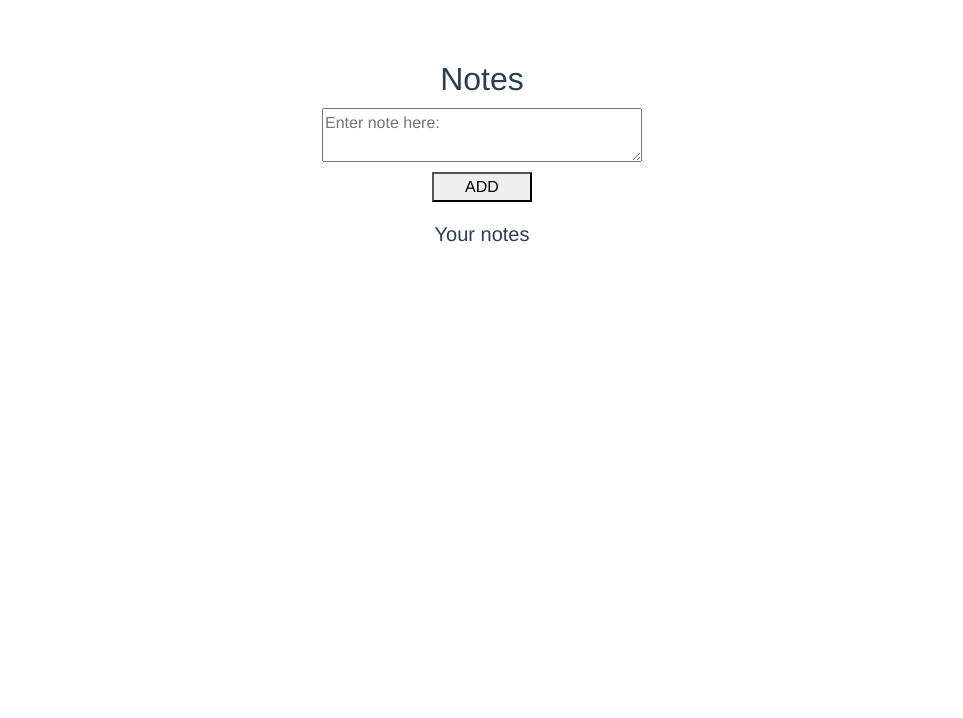
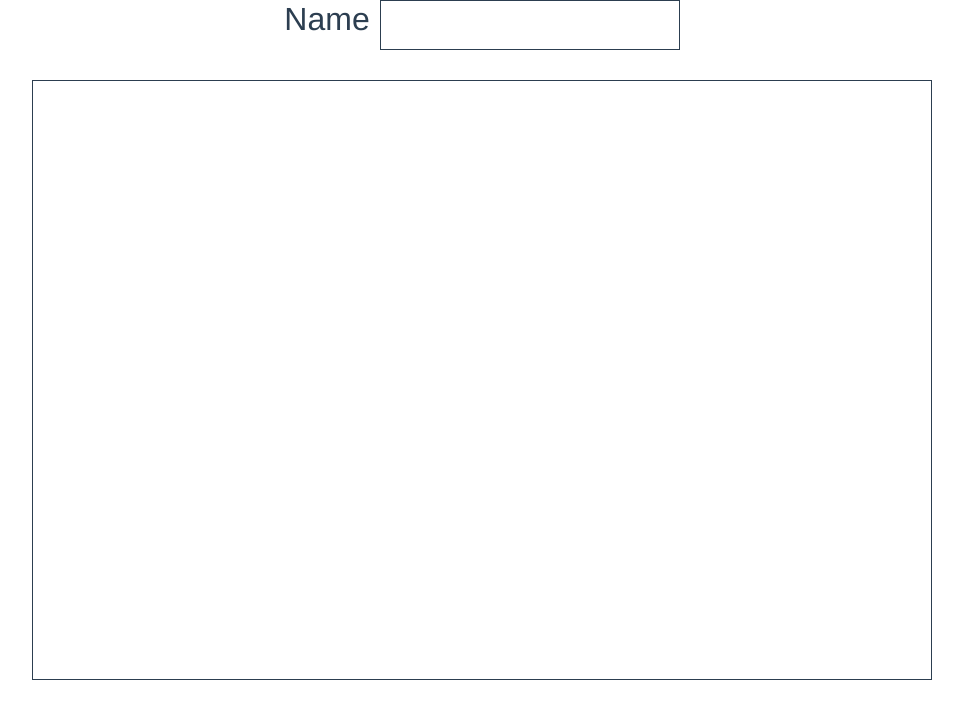
Before and after one commit to hardiksf/learning-vue, a Vue app in the folder hello-vue/: page / in a window 1280 px wide. Shown: the top 718 px of the page, without its empty margins (158-1121 px from the left). Built offline with nearby package versions, Linux system fonts and the light colour scheme.

Commit message:
Adds writing paper

```diff
--- a/hello-vue/src/App.vue
+++ b/hello-vue/src/App.vue
@@ -3,6 +3,7 @@
         <!-- <counter :addNum="10"></counter>
         <HelloWorld msg="Hello!" /> -->
         <notes></notes>
+        <writing-paper></writing-paper>
         <!-- <products></products>
         <toggle title="Toggle Component"></toggle> -->
     </div>
@@ -15,13 +16,15 @@
 import Notes from "./components/Notes.vue";
 // import Products from "./components/Products.vue";
 // import Toggle from "./components/Toggle.vue";
+import WritingPaper from "./components/WritingPaper.vue";
 
 export default {
     name: "App",
     components: {
         // Counter,
         // HelloWorld,
-        Notes
+        Notes,
+        WritingPaper
         // Products,
         // Toggle
     }
@@ -35,7 +38,7 @@ export default {
   -moz-osx-font-smoothing: grayscale
   text-align: center
   color: #2c3e50
-  margin-top: 60px
+//   margin-top: 60px
 
 .component-border
     border: solid 1pt grey
@@ -45,4 +48,8 @@ export default {
     button
         font-weight: 700
         text-transform: uppercase
+
+
+.notes
+    display: none
 </style>
--- a/hello-vue/src/components/Notes.vue
+++ b/hello-vue/src/components/Notes.vue
@@ -1,5 +1,5 @@
 <template>
-    <div>
+    <div class="notes">
         <h2>Notes</h2>
         <div class="text-button">
             <textarea
--- /dev/null
+++ b/hello-vue/src/components/WritingPaper.vue
@@ -0,0 +1,69 @@
+<template>
+    <div>
+        <div class="name">
+            <h2>Name</h2>
+            <div class="name-box" id="square"></div>
+        </div>
+        <div class="picture-box"></div>
+        <div class="solid"></div>
+        <div class="dashed"></div>
+        <div class="solid"></div>
+        <div class="none"></div>
+
+        <div class="solid"></div>
+        <div class="dashed"></div>
+        <div class="solid"></div>
+        <div class="none"></div>
+
+        <div class="solid"></div>
+        <div class="dashed"></div>
+        <div class="solid"></div>
+        <div class="none"></div>
+
+        <div class="solid"></div>
+        <div class="dashed"></div>
+        <div class="solid"></div>
+        <div class="none"></div>
+
+        <div class="solid"></div>
+        <div class="dashed"></div>
+        <div class="solid"></div>
+        <div class="none"></div>
+    </div>
+</template>
+
+<script>
+export default {
+    name: "WritingPaper",
+    data() {
+        return {};
+    },
+    methods: {}
+};
+</script>
+
+<style lang="sass">
+.name
+    display: inline-flex
+    padding-bottom: 30px
+.name-box
+    width: 300px
+    height: 50px
+    border: 1px solid
+    margin: 0 auto
+    margin-left: 10px
+.picture-box
+    width: 900px
+    height: 600px
+    border: 1px solid
+    margin: 0 auto
+.solid
+    border-bottom: 1px solid
+    height: 3rem
+.dashed
+    border-bottom: 1px dashed
+    height: 3rem
+.none
+    border-bottom: 1px none
+    height: 1rem
+</style>
```
